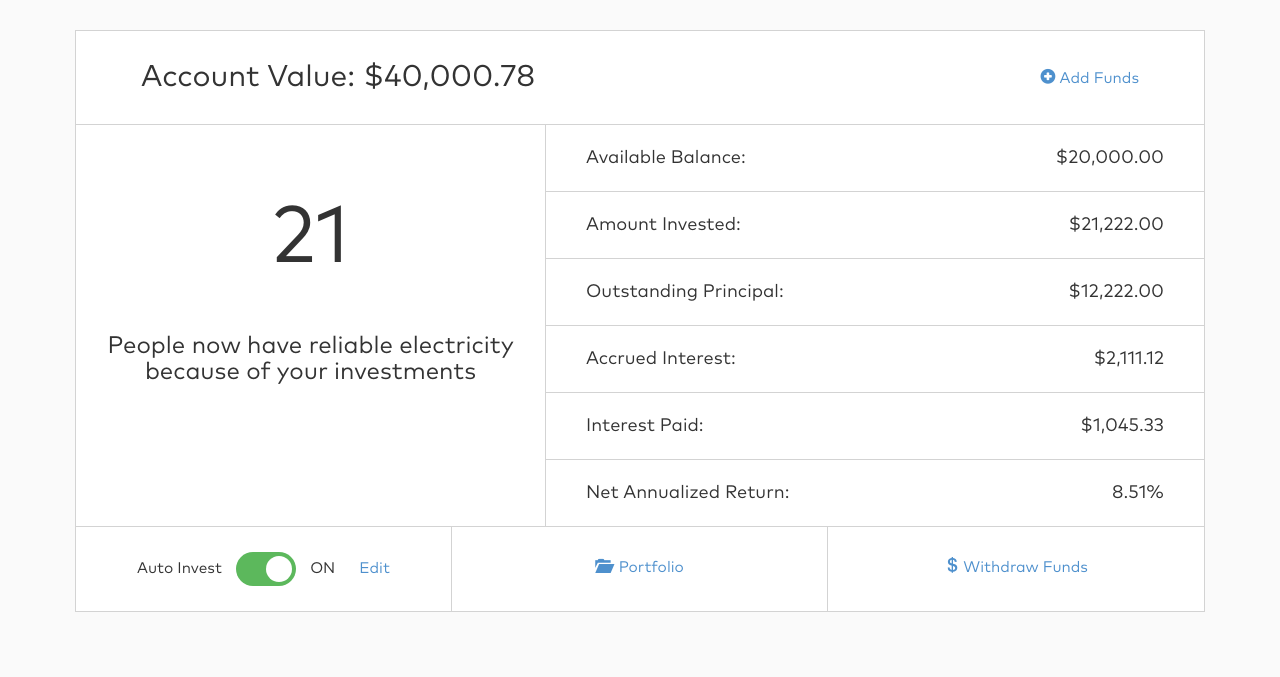
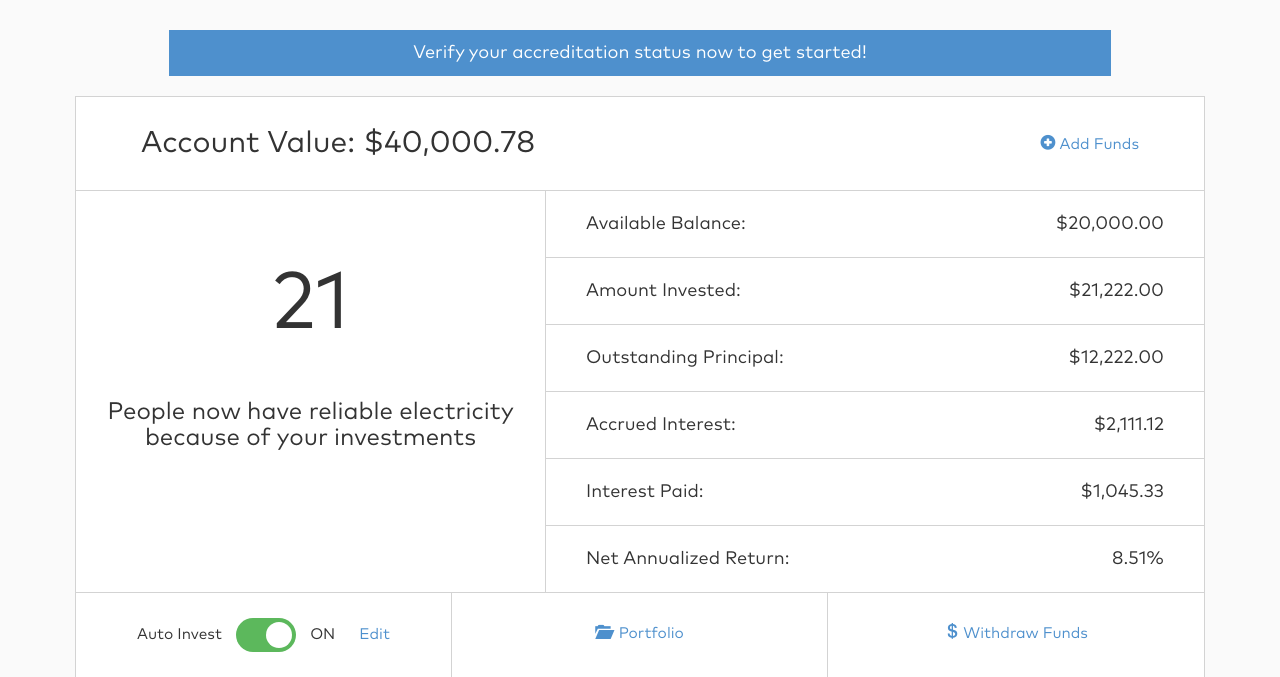
Before and after one commit to SteveCDozo/Solaset, a PHP site: page /dashboard.php in a window 1280 px wide. Shown: the part 72-749 px from the top of the page. Run offline with PHP 8.4, Linux system fonts and the light colour scheme.

Commit message:
Verify Accreditation Status Notification

```diff
--- a/dashboard.php
+++ b/dashboard.php
@@ -5,7 +5,12 @@ include_once("head.php");
 ?>
 <div class="container-fluid">
   <div style="width: 1100px; margin: 0 auto;">
-    <!-- filter/sort section -->
+    <!-- notification box -->
+    <div class="row">
+      <div class="col-md-10 col-md-offset-1 text-center" style="background-color:#4e90cd;padding:10px 0;margin-bottom:20px;">
+        <a href="#" style="color:white;font-size:130%;">Verify your accreditation status now to get started!</a>
+      </div>
+    </div>
     <div id="dashboard" style="font-family:markpro;">
       <div class="row top" style="border-style: solid;vertical-align:middle;">
         <div class="col-md-12">
```
